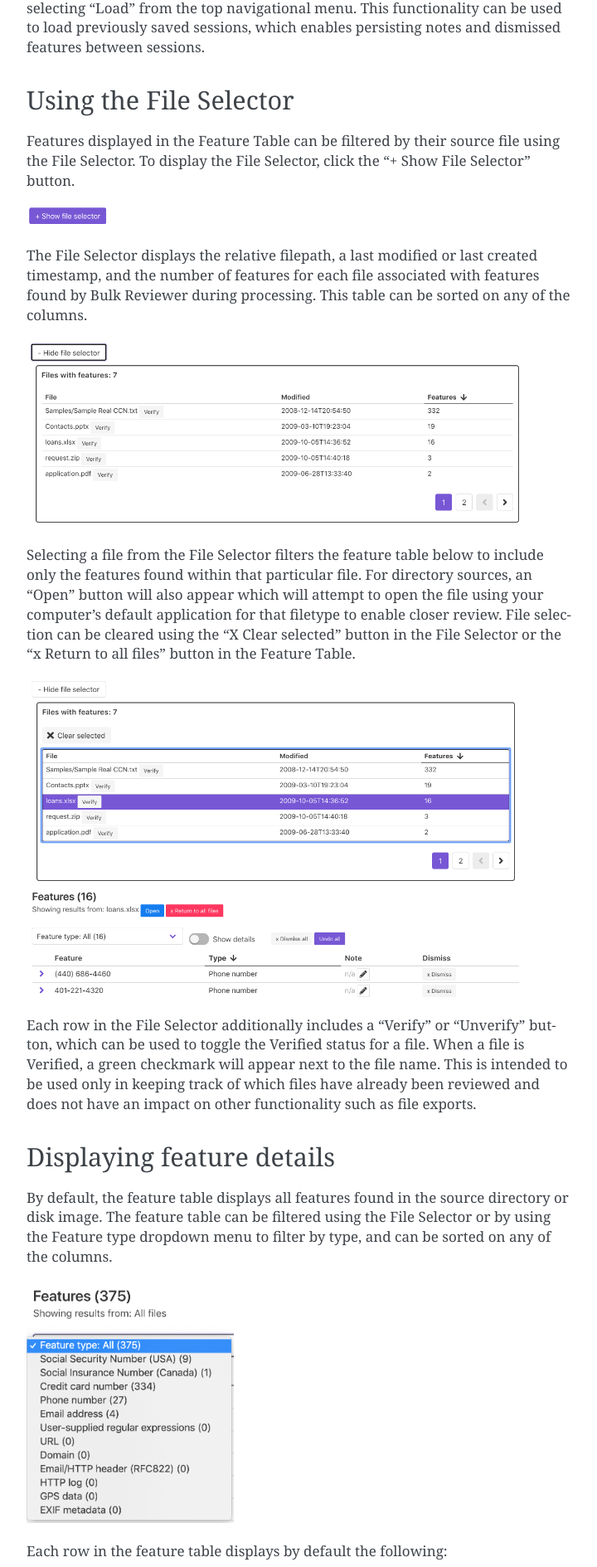
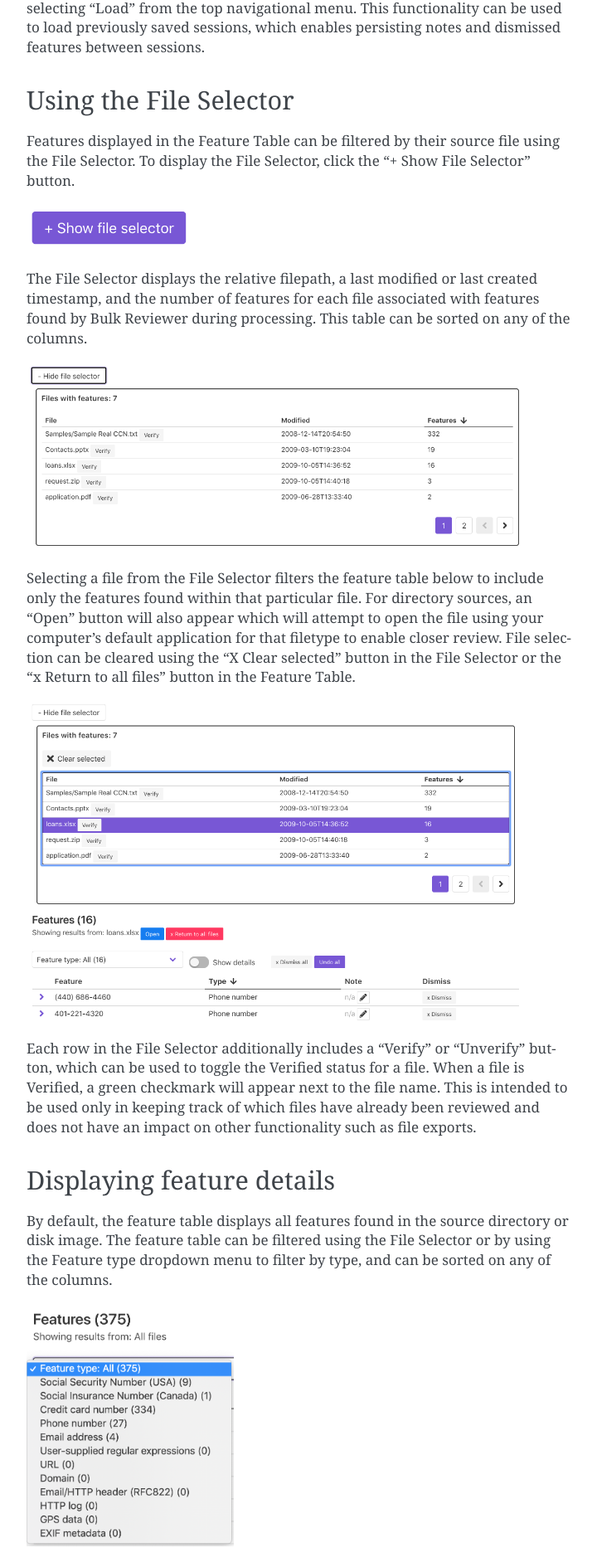
Before and after one commit to bulk-reviewer/bulk-reviewer, a Sphinx documentation site: the page built from docs/reviewdashboard.rst, in a window 1280 px wide. Shown: the part 669-2558 px from the top of the page at 83% size, without its empty margins (388-1108 px from the left). Built offline with Sphinx 7.4.7, drawn with Linux system fonts in a browser that asks for light colours.

Commit message:
Resize images

```diff
--- a/docs/reviewdashboard.rst
+++ b/docs/reviewdashboard.rst
@@ -14,7 +14,7 @@
 Features displayed in the Feature Table can be filtered by their source file using the File Selector. To display the File Selector, click the "+ Show File Selector" button.
 
 .. image:: images/FileSelectorButton.png
-  :width: 100
+  :width: 200
   :alt: Image of Show File Selector button
 
 The File Selector displays the relative filepath, a last modified or last created timestamp, and the number of features for each file associated with features found by Bulk Reviewer during processing. This table can be sorted on any of the columns.
@@ -73,7 +73,7 @@
 To save the current state of your session, choose "Save" from the Actions dropdown menu. Sessions are saved as a JSON file and include all relevant data, including notes and Dismissed status for features and Verified status for files. The resulting dialog will prompt you to choose a location and filename for the save file.
 
 .. image:: images/Actions.png
-  :width: 150
+  :width: 250
   :alt: Image of Actions dropdown
 
 At any time later, you can re-load your session from the resulting saved file. For file exports to work properly, the source directory or disk image must be available at the same filepath as recorded.
@@ -83,7 +83,7 @@
 Bulk Reviewer supports two types of file exports: Cleared and Private.
 
 .. image:: images/Actions.png
-  :width: 150
+  :width: 250
   :alt: Image of Actions dropdown
 
 **Cleared files** are files associated with no un-dismissed features. This includes files for which bulk_extractor found no private information and files for which all associated features were dismissed during the review process. To export cleared files, choose "Export cleared files (no PII)" from the Actions dropdown menu and then select an empty directory to write the new files to. Bulk Reviewer will copy (or, for disk image sources, carve) each cleared file to this new directory, retaining the original directory structure. The resulting directory will also include a ``_BulkReviewer_README.txt`` file containing contextual information about the source and file export and a list of files excluded from the export for containing PII.
@@ -101,5 +101,5 @@
 To download a CSV representation of the feature data for a Bulk Reviewer session, choose "Download CSV report" from the Actions dropdown menu. The resulting dialog will prompt you to choose a location and filename for the save file. These reports may be particularly helpful in supporting redaction workflows in tandem with Private file exports.
 
 .. image:: images/Actions.png
-  :width: 150
+  :width: 250
   :alt: Image of Actions dropdown
```
